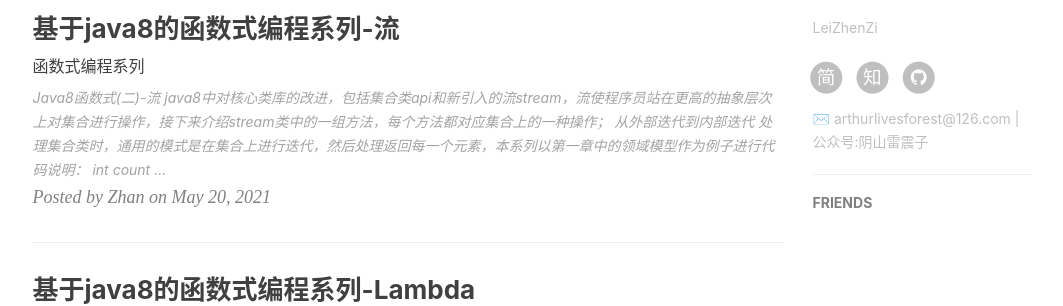
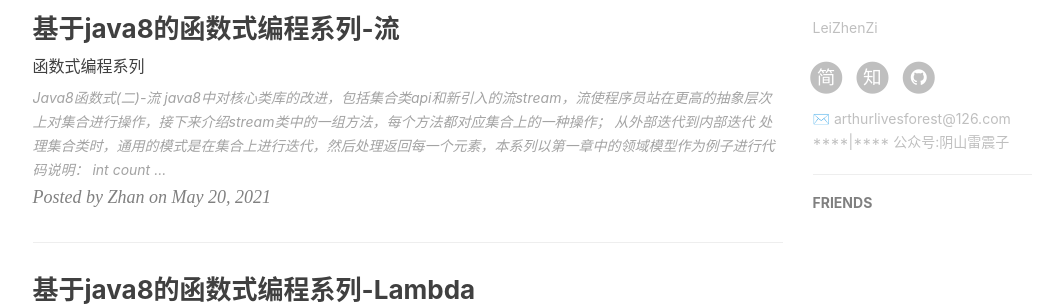
Before and after one commit to VonLuc/VonLuc.github.io, a Jekyll site: the page built from index.html, in a window 1280 px wide and 900 px high, scrolled down 805 px. Shown: the part 150-456 px from the top of the window, without its empty margins (135-1198 px from the left). Built offline with Jekyll 4.4.1, drawn with Linux system fonts in a browser that asks for light colours; nearby versions of some CDN libraries; the list of posts is cut into pages by our own code; comment, search, counter and statistics services are not loaded.

```diff
--- a/_config.yml
+++ b/_config.yml
@@ -2,7 +2,7 @@
 title: Zhan's Blog
 SEOTitle: LeiZhenZi's Blog
 header-img: img/post-bg-desk.jpg
-email: arthurlivesforest@126.com     | 公众号:阴山雷震子
+email: arthurlivesforest@126.com     ****|**** 公众号:阴山雷震子
 description: "Every failure is leading towards success."
 keyword: "LeiZhenZi, LeiZhenZi Blog, 阴山雷震子的博客, 阴山雷震子, Flutter 2.0, Apple, 历史版本iPhone个性化设置"
 url: "http:// VonLuc.github.io"          # your host, for absolute URL
```
